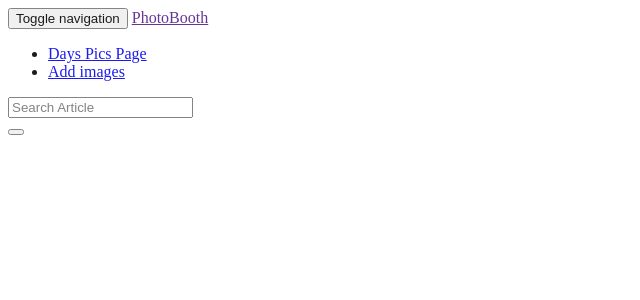
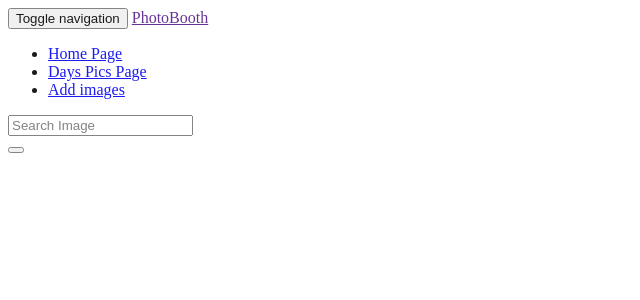
Before and after one commit to tw8130/Photo-Booth, a Django app: template pics/templates/navbar.html in a window 1280 px wide. Shown: the top 300 px of the page, without its empty margins (0-640 px from the left). Run offline with Django 3.2, Linux system fonts and the light colour scheme; the template is opened without the code that fills it, so the values that code supplies are empty; parts of the project's set-up code (start-up, migrations or seed data) failed here and were passed over; some libraries are stand-ins or nearby versions.

Commit message:
add the home page route with its  url reference name

```diff
--- a/pics/templates/navbar.html
+++ b/pics/templates/navbar.html
@@ -18,6 +18,9 @@
             </div>
                 <ul class="nav navbar-nav navbar-left">
                     <li>
+                        <a href="{% url 'index' %}">Home Page</a>
+                    </li>
+                    <li>
                         <a href="/today">Days Pics Page</a>
                     </li>
                     <li>
@@ -30,7 +33,7 @@
                     <form class="navbar-form" role="search" action="{% url 'search_results' %}">
 
                     <div class="input-group">
-                        <input type="text" class="form-control" placeholder="Search Article" name="article">
+                        <input type="text" class="form-control" placeholder="Search Image" name="image">
                         <div class="input-group-btn">
                         <button class="btn btn-default" type="submit"><i class="glyphicon glyphicon-search"></i></button>
                         </div>
```
